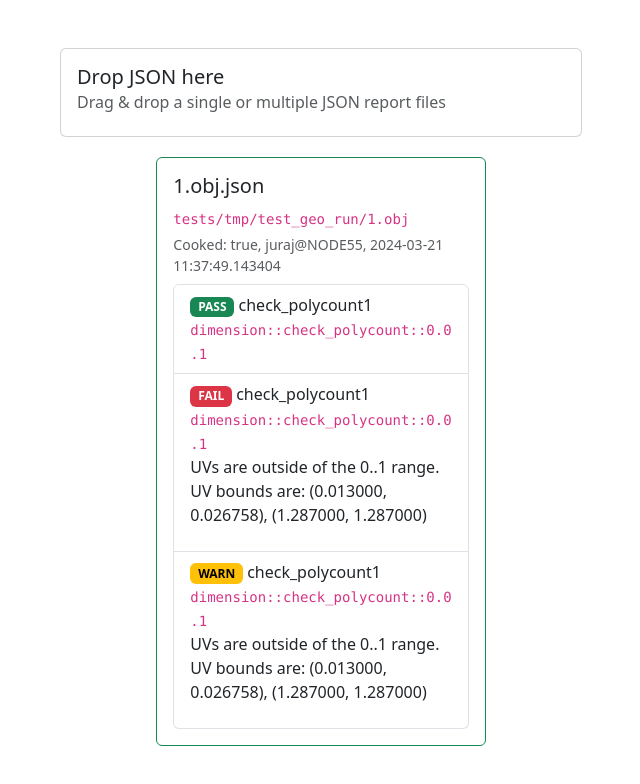
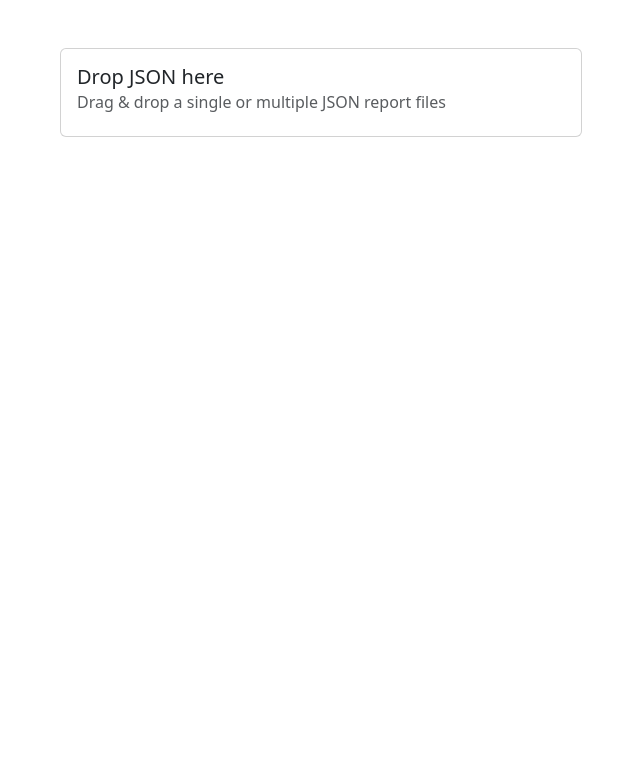
Before and after one commit to Dimension-studio/qa_assets, a plain HTML site: page web_viewer/report_view.html in a window 1280 px wide. Shown: the whole page, without its empty margins (319-959 px from the left). Drawn offline with nearby package versions, Linux system fonts and the light colour scheme.

Commit message:
Remove the hardcoded testing report

```diff
--- a/web_viewer/report_view.html
+++ b/web_viewer/report_view.html
@@ -24,37 +24,6 @@
             </div>
             <div id="reports"
                 class="m-1 row row-cols-1 row-cols-sm-1 row-cols-md-2 row-cols-lg-2 row-cols-xl-3 row-cols-xxl-3 g-3 justify-content-center">
-                <div class="col">
-                    <div class="card border-success">
-                        <div class="card-body">
-                            <h5 class="card-title">1.obj.json</h5>
-                            <code>
-                                tests/tmp/test_geo_run/1.obj
-                            </code>
-                            <p class="card-subtitle mt-1 mb-2 text-muted small">
-                                Cooked: true, juraj@NODE55, 2024-03-21 11:37:49.143404
-                            </p>
-                            <ul class="list-group">
-                                <li class="list-group-item">
-                                    <span class="badge text-bg-success">PASS</span> check_polycount1
-                                    <code>dimension::check_polycount::0.0.1</code>
-                                </li>
-                                <li class="list-group-item">
-                                    <span class="badge text-bg-danger">FAIL</span> check_polycount1
-                                    <code>dimension::check_polycount::0.0.1</code>
-                                    <p>UVs are outside of the 0..1 range. UV bounds are: (0.013000, 0.026758),
-                                        (1.287000, 1.287000)</p>
-                                </li>
-                                <li class="list-group-item">
-                                    <span class="badge text-bg-warning">WARN</span> check_polycount1
-                                    <code>dimension::check_polycount::0.0.1</code>
-                                    <p>UVs are outside of the 0..1 range. UV bounds are: (0.013000, 0.026758),
-                                        (1.287000, 1.287000)</p>
-                                </li>
-                            </ul>
-                        </div>
-                    </div>
-                </div>
             </div>
         </div>
     </main>
```
